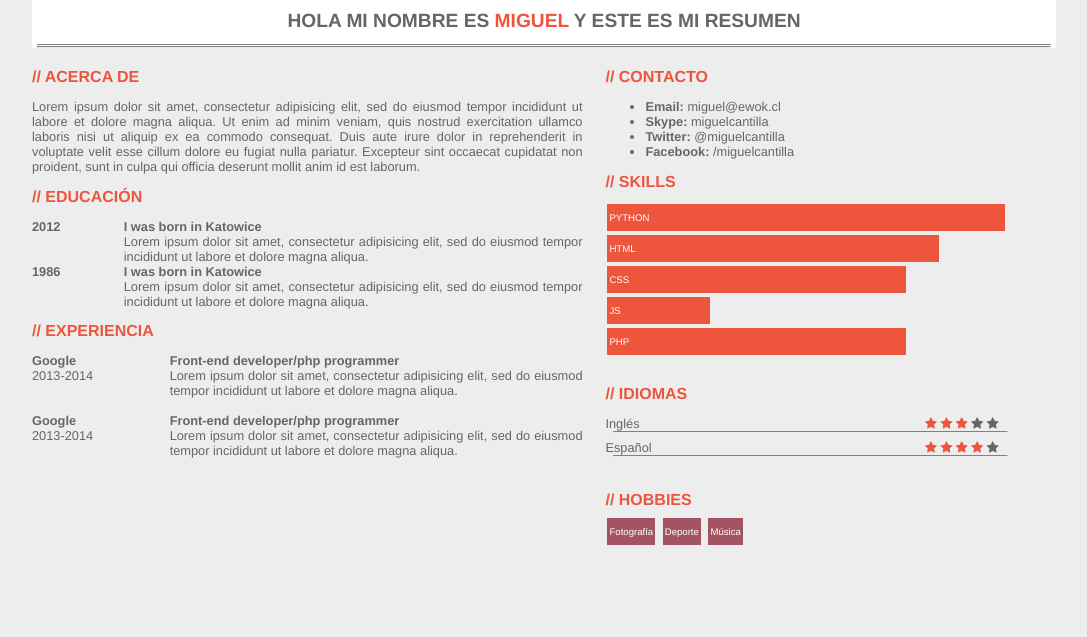
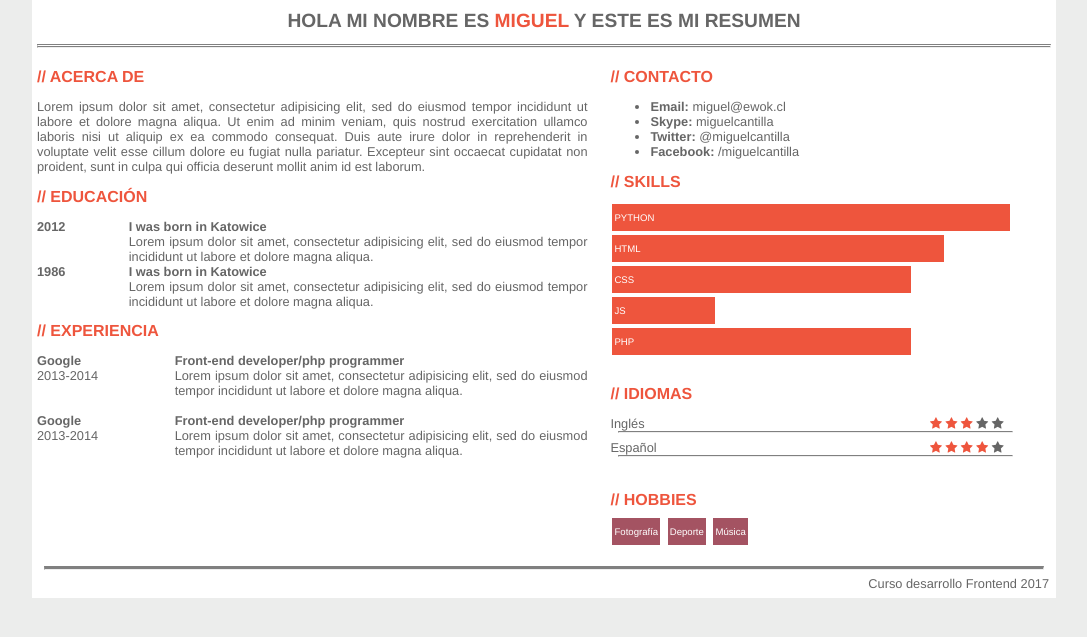
Before and after one commit to DenisSsiTTa/Clase-11-EP-6, a plain HTML site: page index.html in a window 1280 px wide. Shown: the part 185-822 px from the top of the page, without its empty margins (96-1183 px from the left). Before the commit the page ends 800 px from the top, so only its background shows below. Drawn offline with Linux system fonts and the light colour scheme.

Commit message:
ultimo cambio

```diff
--- a/css/grid.css
+++ b/css/grid.css
@@ -44,7 +44,11 @@ hr.style3 {
 }
 
 main {
-	border-right: 20px;
+	padding-left: 5px;
+}
+
+footer {
+	padding: 7px;
 }
 
 .naranjo{
--- a/index.html
+++ b/index.html
@@ -126,8 +126,12 @@
 
 	</aside>
 
+	<div class="clearfix"><br></div>
 
-	<footer></footer>
+	<footer>
+		<hr class="style1">
+		<div class="derecho">Curso desarrollo Frontend 2017</div>
+	</footer>
 </div>
 
 
```
